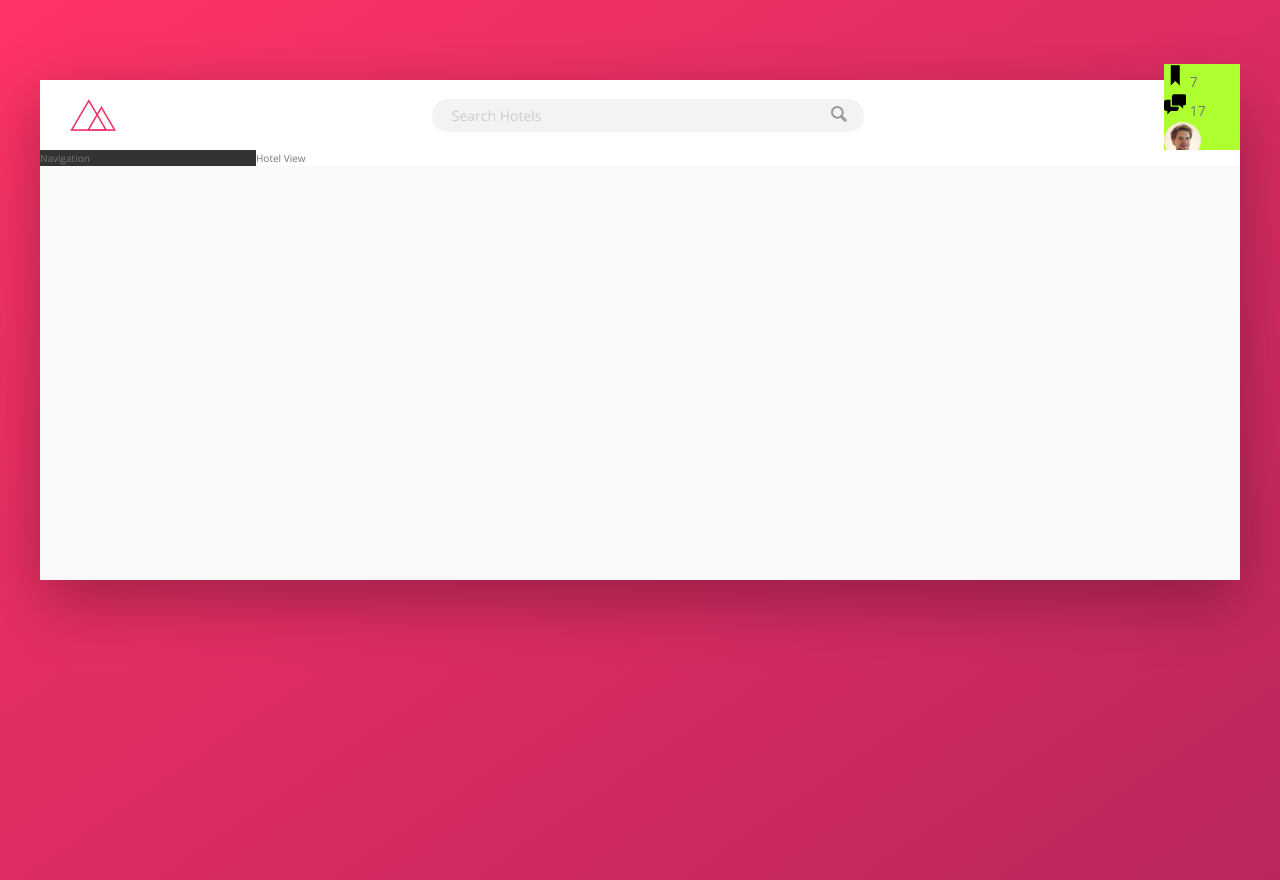
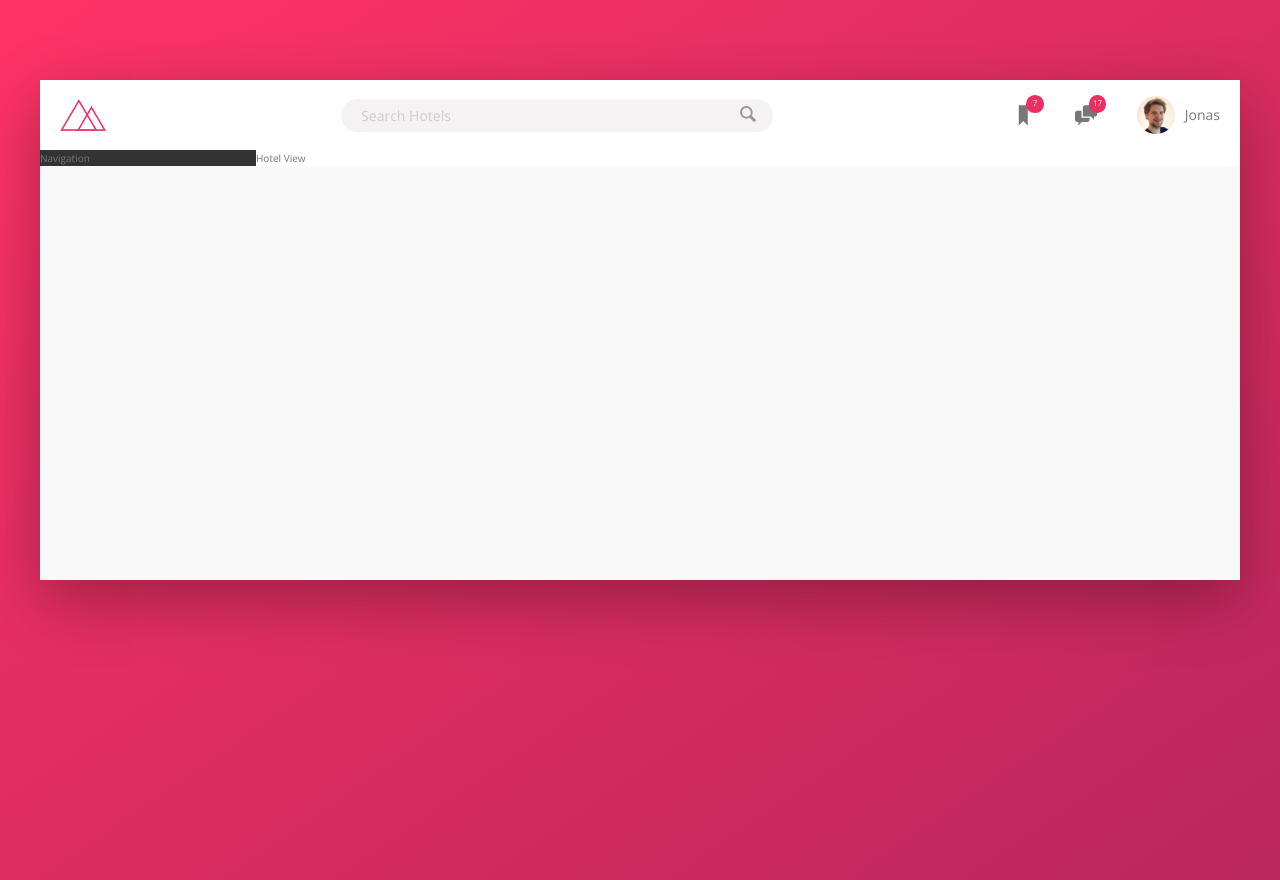
Before and after one commit to RickBr0wn/trillo, a website: page index.html in a window 1280 px wide. Drawn offline with nearby package versions, Linux system fonts and the light colour scheme.

Commit message:
Building the header #3 complete

```diff
--- a/sass/_components.scss
+++ b/sass/_components.scss
@@ -2,7 +2,7 @@
 // LOGO
 .logo {
   height: 3.25rem;
-  margin-left: 3rem;
+  margin-left: 2rem;
 }
 
 //////////////////////////////////////////////
@@ -66,32 +66,54 @@
 //////////////////////////////////////////////
 // USER NAVIGATION
 .user-nav {
-  background-color: greenyellow;
+  align-self: stretch;
+
+  display: flex;
+  align-items: center;
+
+  // & and ALL children
+  & > * {
+    padding: 0 2rem;
+    cursor: pointer;
+    height: 100%;
+    display: flex;
+    align-items: center;
+  }
+
+  & > *:hover {
+    background-color: var(--color-grey-light-2);
+  }
 
   &__icon-box {
-
+    position: relative;
   }
 
   &__icon {
     height: 2.25rem;
     width: 2.25rem;
+    fill: var(--color-grey-dark-2);
   }
 
   &__notification {
+    font-size: .8rem;
+    height: 1.75rem;
+    width: 1.75rem;
+    border-radius: 50%;
+    background-color: var(--color-primary);
+    color: #fff;
+    position: absolute;
+    top: 1.5rem;
+    right: 1.1rem;
 
-  }
-
-  &__user {
-
+    display: flex;
+    justify-content: center;
+    align-items: center;
   }
 
   &__user-photo {
     height: 3.75rem;
     width: 3.75rem;
     border-radius: 50%;
-  }
-
-  &__user-name {
-
+    margin-right: 1rem;
   }
 }
```
Also changed, not shown: css/style.css.
